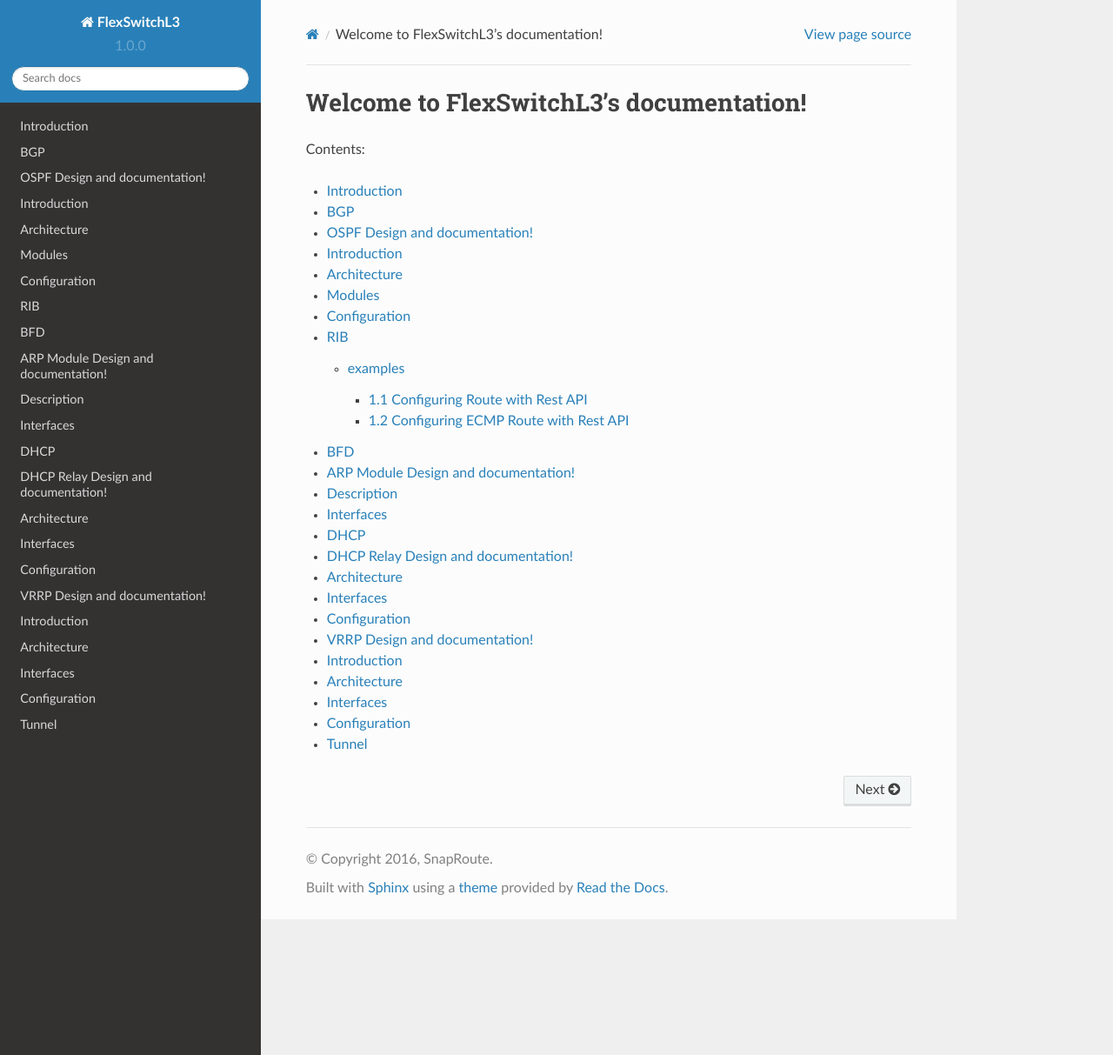
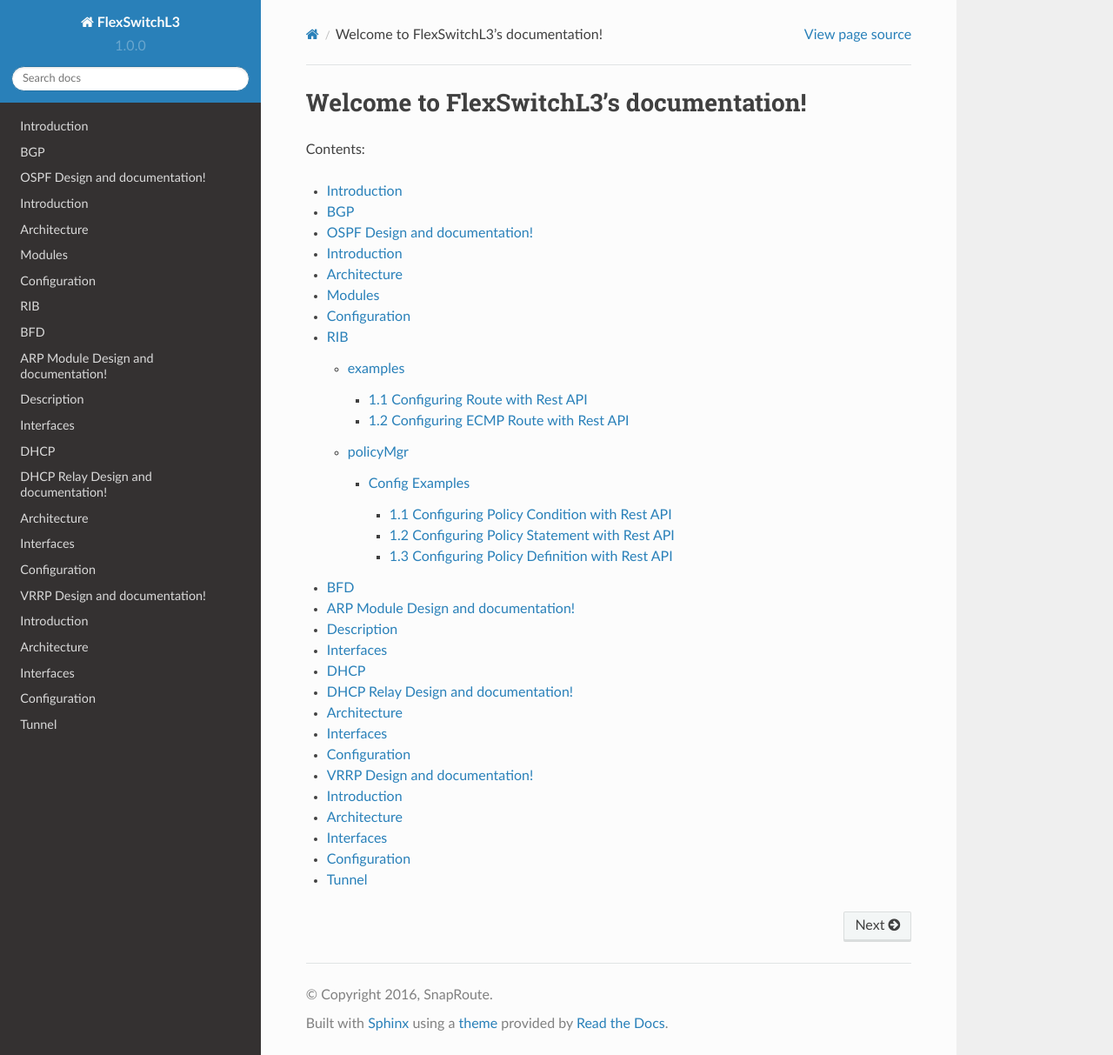
Before and after one commit to ashutoshshanker/l3, a Sphinx documentation site: the page built from docs/source/index.rst, in a window 1280 px wide and 1213 px high. Shown: the whole window at 87% size. Built offline with Sphinx 7.4.7 and the Read the Docs theme 2.0.0, drawn with Linux system fonts in a browser that asks for light colours; some of the changed lines change nothing that is shown.

Commit message:
new file:   source/rib/images/policyObjects.png 	new file:   source/rib/policy.rst 	new file:   source/rib/policyconfig.rst 	modified:   source/rib/rib.rst

```diff
--- /dev/null
+++ b/docs/source/rib/policy.rst
@@ -0,0 +1,35 @@
+.. FlexSwitchL3 documentation master file, created by
+   sphinx-quickstart on Mon May 16 11:13:19 2016.
+   You can adapt this file completely to your liking, but it should at least
+   contain the root `toctree` directive.
+
+Policy Manager Implementaion
+============================
+
+    RIB also doubles in as policy mamager. Policy objects are configured and organized in a hierarchical fashion as follows:
+
+.. image:: images/policyObjects.png
+
+A policy definition object contains one or more policy statements which in turn contains one or more policy conditions.
+These are the steps for configuring policies:
+
+#.
+
+    create a policy condition object.
+
+         A policy condition object is used to define any matching condition/filter. The condition types can be to match destination/source  IP prefix or to match a route protocol etc.
+#.
+
+    create a policy statement object which uses the condition objects
+
+        Policy statement object is a set of conditions and has a matchtype attribute which indicates whether all or any of the conditions        need to me matched for the statement to be a hit.
+#.
+
+    create a policy definition object which uses statement objects.
+
+        Policy definition objects are defined as set of statements ordered with a priority. Priority of the statement dictates the order of evaluation of the statement. Policy object itself also has a priority attribute which dictates the order of evaluation of the policy.
+
+.. toctree::
+   :maxdepth: 4
+
+    Config Examples <policyconfig>
--- /dev/null
+++ b/docs/source/rib/policyconfig.rst
@@ -0,0 +1,190 @@
+.. FlexSwitchL3 documentation master file, created by
+   sphinx-quickstart on Mon May 16 11:13:19 2016.
+   You can adapt this file completely to your liking, but it should at least
+   contain the root `toctree` directive.
+
+.. sectnum::
+
+Policy Objects Configuration Examples
+========================================
+
+Configuring Policy Condition with Rest API
+------------------------------------------
+
+**COMMAND:**
+::
+
+     curl -H "Content-Type: application/json" -d '{"Name":"Match40", "ConditionType":"MatchDstIpPrefix", "IpPrefix":"40.1.3.0/24", "MaskLengthRange":"exact"}' http://localhost:8080/public/v1/config/PolicyCondition
+
+
+
+**OPTIONS:**
+
++-----------------+-------------+----------------------------------------------+----------+----------+
+| Variables       | Type        |  Description                                 | Required |  Default |
++=================+=============+==============================================+==========+==========+
+|Name             | string      | Name of the policy condition                 |   Yes    |    N/A   |
++-----------------+-------------+----------------------------------------------+----------+----------+
+|ConditionType    | string      | Condition type                         .     |   Yes    |    N/A   |
++-----------------+-------------+----------------------------------------------+----------+----------+
+|                 |             |    MatchProtocol                             |          | N/A      |
++-----------------+-------------+----------------------------------------------+----------+----------+
+|                 |             |    MatchDstIpPrefix                          |          | N/A      |
++-----------------+-------------+----------------------------------------------+----------+----------+
+|                 |             | Protocol to match on when the condition      |          |          |
+| Protocol        | String      | type is MatchProtocol                        |    No    |          |
++-----------------+-------------+----------------------------------------------+----------+----------+
+|                 |             | Prefix to match on when the condition        |          |          |
+| IpPrefix        | String      | type is MatchDstIpPrefix/MatchSrcIpPrefix    |    No    |          |
++-----------------+-------------+----------------------------------------------+----------+----------+
+|                 |             | Used along with IpPrefix and specifies       |          |          |
+| MaskLengthRange | String      | whether to match the exact prefix or a range |    No    |          |
++-----------------+-------------+----------------------------------------------+----------+----------+
+
+**EXAMPLE:**
+::
+
+      //condition to match on a network
+      curl -H "Content-Type: application/json" -d '{"Name":"Match40", "ConditionType":"MatchDstIpPrefix", "IpPrefix":"40.1.3.0/24", "MaskLengthRange":"exact"}' http://localhost:8080/public/v1/config/PolicyCondition
+      {"ObjectId":"a8c98e74-eeb7-4580-6ff9-23b3b48d76f9","Error":""}
+
+      curl -X GET --header 'Content-Type: application/json' --header 'Accept: application/json' http://localhost:8080/public/v1/config/PolicyConditions | python -m json.tool
+      % Total    % Received % Xferd  Average Speed   Time    Time     Time  Current
+                                 Dload  Upload   Total   Spent    Left  Speed
+      100   257  100   257    0     0  42138      0 --:--:-- --:--:-- --:--:-- 51400
+      {
+          "CurrentMarker": 0,
+           "MoreExist": false,
+           "NextMarker": 0,
+           "ObjCount": 1,
+           "Objects": [
+               {
+                   "Object": {
+                       "ConditionType": "MatchDstIpPrefix",
+                       "IpPrefix": "40.1.3.0/24",
+                       "MaskLengthRange": "exact",
+                       "Name": "Match40",
+                       "Protocol": ""
+                   },
+                   "ObjectId": "a8c98e74-eeb7-4580-6ff9-23b3b48d76f9"
+               }
+           ]
+       }
+
+Configuring Policy Statement with Rest API
+------------------------------------------
+
+**COMMAND:**
+::
+
+    curl -H "Content-Type: application/json" -d '{"Name":"Stmt1", "MatchConditions":"all", "Conditions":["Match40"], "Action":"permit"}' http://localhost:8080/public/v1/config/PolicyStmt
+
+
+**OPTIONS:**
+
++----------------+-------------+------------------------------------------------+----------+----------+
+| Variables      | Type        |  Description                                   | Required |  Default |
++================+=============+================================================+==========+==========+
+|Name            | string      | Name of the policy Statement                   |   Yes    |    N/A   |
++----------------+-------------+------------------------------------------------+----------+----------+
+|MatchConditions | string      | Specifies whether to match all or any          |   Yes    |    "all" |
+|                |             | of the conditions                         .    |          |          |
++----------------+-------------+------------------------------------------------+----------+----------+
+| Conditions     | []String    | list of conditions used to evaluate this       |    Yes   |          |
+|                |             | statement                         .            |          |          |
++----------------+-------------+------------------------------------------------+----------+----------+
+| Action         | String      | Action on a successful evaluation of statement |    No    |    "deny"|
++----------------+-------------+------------------------------------------------+----------+----------+
+
+
+**EXAMPLE:**
+::
+
+      curl -H "Content-Type: application/json" -d '{"Name":"Stmt1", "MatchConditions":"all", "Conditions":["Match40"], "Action":"permit"}' http://localhost:8080/public/v1/config/PolicyStmt
+      {"ObjectId":"e73825a0-b307-4498-76ad-5c8552c866e3","Error":""}
+
+      curl -X GET --header 'Content-Type: application/json' --header 'Accept: application/json' http://localhost:8080/public/v1/config/PolicyStmts | python -m json.tool
+      % Total    % Received % Xferd  Average Speed   Time    Time     Time  Current
+                                 Dload  Upload   Total   Spent    Left  Speed
+      100   222  100   222    0     0  66486      0 --:--:-- --:--:-- --:--:-- 74000
+      {
+          "CurrentMarker": 0,
+          "MoreExist": false,
+          "NextMarker": 0,
+          "ObjCount": 1,
+          "Objects": [
+              {
+                "Object": {
+                    "Action": "permit",
+                    "Conditions": [
+                        "Match40"
+                    ],
+                    "MatchConditions": "all",
+                    "Name": "Stmt1"
+                },
+                "ObjectId": "e73825a0-b307-4498-76ad-5c8552c866e3"
+             }
+        ]
+    }
+
+
+Configuring Policy Definition with Rest API
+-------------------------------------------
+
+**COMMAND:**
+::
+
+     curl -H "Content-Type: application/json" -d '{"Name":"Policy1", "Priority":1,"MatchType":"all", "PolicyType":"ALL", "StatementList":[{"Priority":1,"Statement":"Stmt1"}]}' http://localhost:8080/public/v1/config/PolicyDefinition
+
+
+
+**OPTIONS:**
+
++--------------+--------------------------------+---------------------------------------------+----------+----------+
+| Variables    | Type                           |  Description                                | Required |  Default |
++==============+================================+=============================================+==========+==========+
+|Name          | string                         | Name of the policy definition               |   Yes    |    N/A   |
++--------------+--------------------------------+---------------------------------------------+----------+----------+
+|Priority      | int32                          | Priority of the policy                      |   Yes    |    N/A   |
++--------------+--------------------------------+---------------------------------------------+----------+----------+
+|MatchType     | string                         | Specifies if any or all of the statements   |   No     |    "all" |
+|              |                                | of the policy needs to be executed          |          |          |
++--------------+--------------------------------+---------------------------------------------+----------+----------+
+|              |                                | List of {priority,statement}s specifies     |          |          |
+| StatementList| []PolicyDefinitionStmtPriority | statements in the policy and their priority |    No    |          |
++--------------+--------------------------------+---------------------------------------------+----------+----------+
+
+
+**EXAMPLE:**
+::
+
+      curl -H "Content-Type: application/json" -d '{"Name":"Policy1", "Priority":1,"MatchType":"all", "PolicyType":"ALL", "StatementList":[{"Priority":1,"Statement":"Stmt1"}]}' http://localhost:8080/public/v1/config/PolicyDefinition
+      {"ObjectId":"770dde8f-b357-4c38-4e25-8289e507614a","Error":""}
+
+      curl -X GET --header 'Content-Type: application/json' --header 'Accept: application/json' http://localhost:8080/public/v1/config/PolicyDefinitions | python -m json.tool
+       % Total    % Received % Xferd  Average Speed   Time    Time     Time  Current
+                                 Dload  Upload   Total   Spent    Left  Speed
+       100   260  100   260    0     0  61743      0 --:--:-- --:--:-- --:--:-- 65000
+       {
+           "CurrentMarker": 0,
+           "MoreExist": false,
+           "NextMarker": 0,
+           "ObjCount": 1,
+           "Objects": [
+               {
+                   "Object": {
+                       "MatchType": "all",
+                       "Name": "Policy1",
+                       "PolicyType": "ALL",
+                       "Priority": 1,
+                       "StatementList": [
+                       {
+                           "Priority": 1,
+                           "Statement": "Stmt1"
+                       }
+                   ]
+               },
+               "ObjectId": "770dde8f-b357-4c38-4e25-8289e507614a"
+            }
+        ]
+    }
--- a/docs/source/rib/rib.rst
+++ b/docs/source/rib/rib.rst
@@ -26,3 +26,4 @@
    :maxdepth: 4
 
     examples <examples>
+	policyMgr <policy>
```
Also changed, not shown: docs/source/rib/images/policyObjects.png (added).
